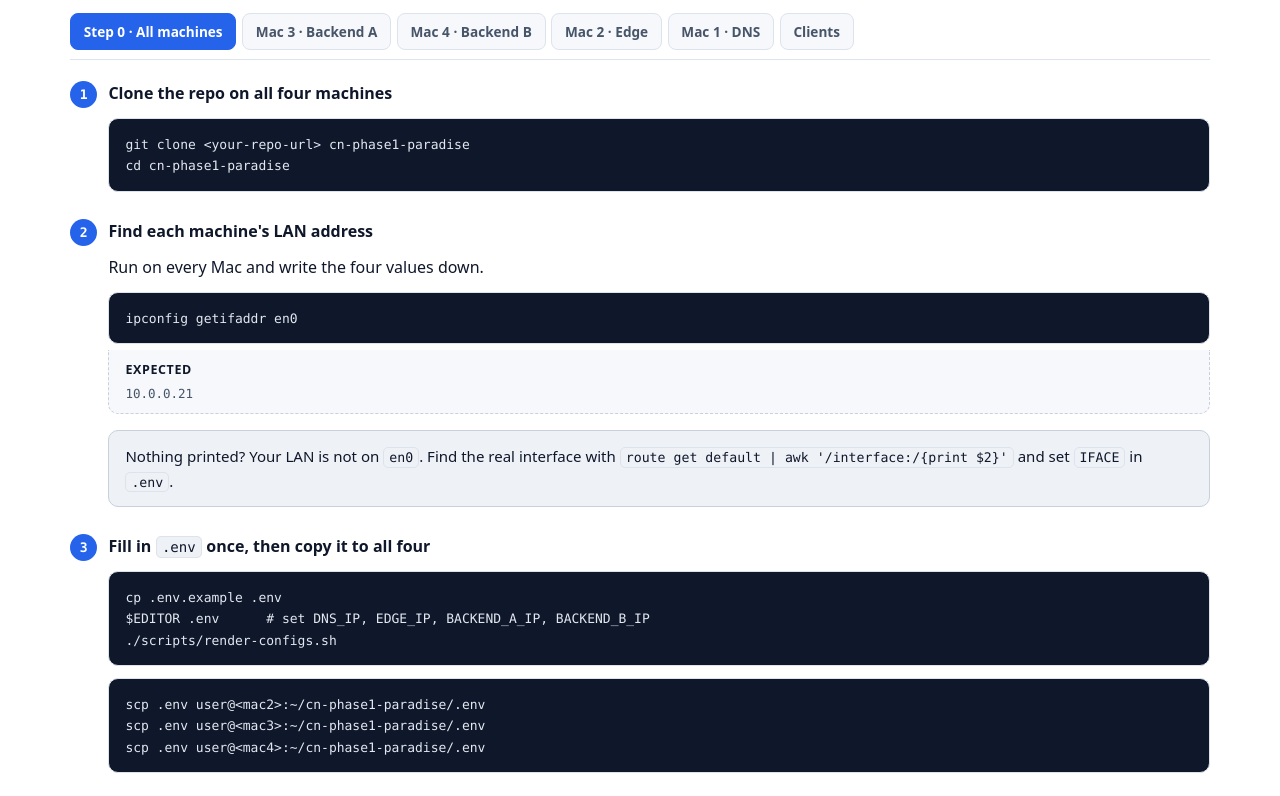
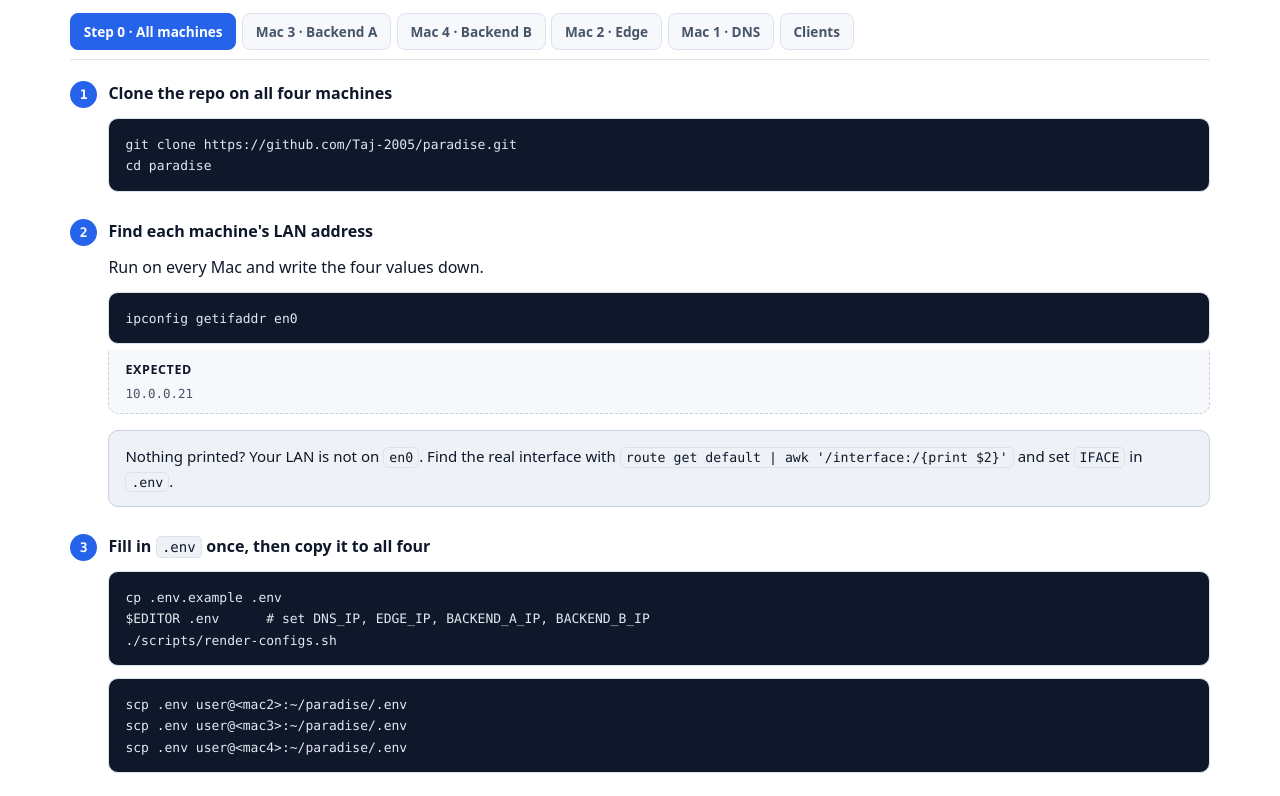
Before and after one commit to Taj-2005/paradise, a plain HTML site: page docs/index.html in a window 1280 px wide. Shown: the part 4040-4836 px from the top of the page. Drawn offline with Linux system fonts and the light colour scheme.

Commit message:
docs(readme): use the real clone URL and checkout name
Setup instructions invented a directory name. Now they name the repository the
team actually pushes to, so the paths in the scp commands match what a teammate
ends up with after cloning.

```diff
--- a/docs/index.html
+++ b/docs/index.html
@@ -379,8 +379,8 @@ Pick your machine below.</p>
 <div class="panel on" id="p0">
   <ol class="steps">
     <li><strong>Clone the repo on all four machines</strong>
-      <div class="codewrap"><pre><code>git clone &lt;your-repo-url&gt; cn-phase1-paradise
-cd cn-phase1-paradise</code></pre></div>
+      <div class="codewrap"><pre><code>git clone https://github.com/Taj-2005/paradise.git
+cd paradise</code></pre></div>
     </li>
     <li><strong>Find each machine's LAN address</strong>
       <p>Run on every Mac and write the four values down.</p>
@@ -394,9 +394,9 @@ cd cn-phase1-paradise</code></pre></div>
       <div class="codewrap"><pre><code>cp .env.example .env
 $EDITOR .env      # set DNS_IP, EDGE_IP, BACKEND_A_IP, BACKEND_B_IP
 ./scripts/render-configs.sh</code></pre></div>
-      <div class="codewrap"><pre><code>scp .env user@&lt;mac2&gt;:~/cn-phase1-paradise/.env
-scp .env user@&lt;mac3&gt;:~/cn-phase1-paradise/.env
-scp .env user@&lt;mac4&gt;:~/cn-phase1-paradise/.env</code></pre></div>
+      <div class="codewrap"><pre><code>scp .env user@&lt;mac2&gt;:~/paradise/.env
+scp .env user@&lt;mac3&gt;:~/paradise/.env
+scp .env user@&lt;mac4&gt;:~/paradise/.env</code></pre></div>
     </li>
     <li><strong>Install this machine's prerequisites</strong>
       <p>Detects the role from this machine's IP and installs only what it needs.</p>
```
Also changed, not shown: docs/runbook.md (+1 -1 lines), README.md, 1 other file.
